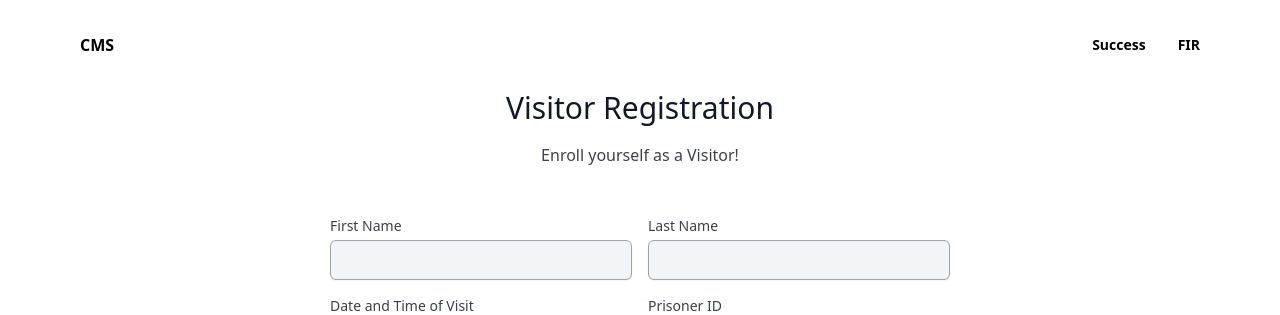
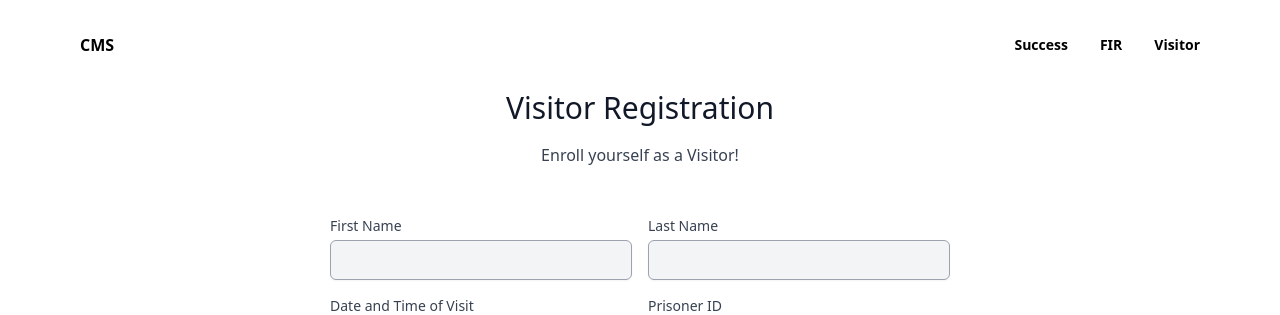
Before and after one commit to sudo-vaibhav/dbms-final, a PHP site: page /visitor.php in a window 1280 px wide. Shown: the top 315 px of the page. Run offline with PHP 8.4, Linux system fonts and the light colour scheme; some libraries are stand-ins or nearby versions.

Commit message:
updated the navbar for visitor

```diff
--- a/header.php
+++ b/header.php
@@ -40,6 +40,7 @@
                         <ul class="flex space-x-8 text-sm font-semibold">
                             <li><a href="./success.php" class="hover:text-indigo-500">Success</a></li>
                             <li><a href="./fir.php" class="hover:text-indigo-500">FIR</a></li>
+                            <li><a href="./visitor.php" class="hover:text-indigo-500">Visitor</a></li>
                         </ul>
                     </navbar>
 
@@ -74,6 +75,7 @@
             <ul class="divide-y">
                 <li><a href="./success.php" class="my-4 inline-block active font-bold">Success</a></li>
                 <li><a href="./fir.php" class="my-4 inline-block active font-bold">FIR</a></li>
+                <li><a href="./visitor.php" class="my-4 inline-block active font-bold">Visitor</a></li>
             </ul>
         </div>
     </div><!-- end mobile navbar -->
```
